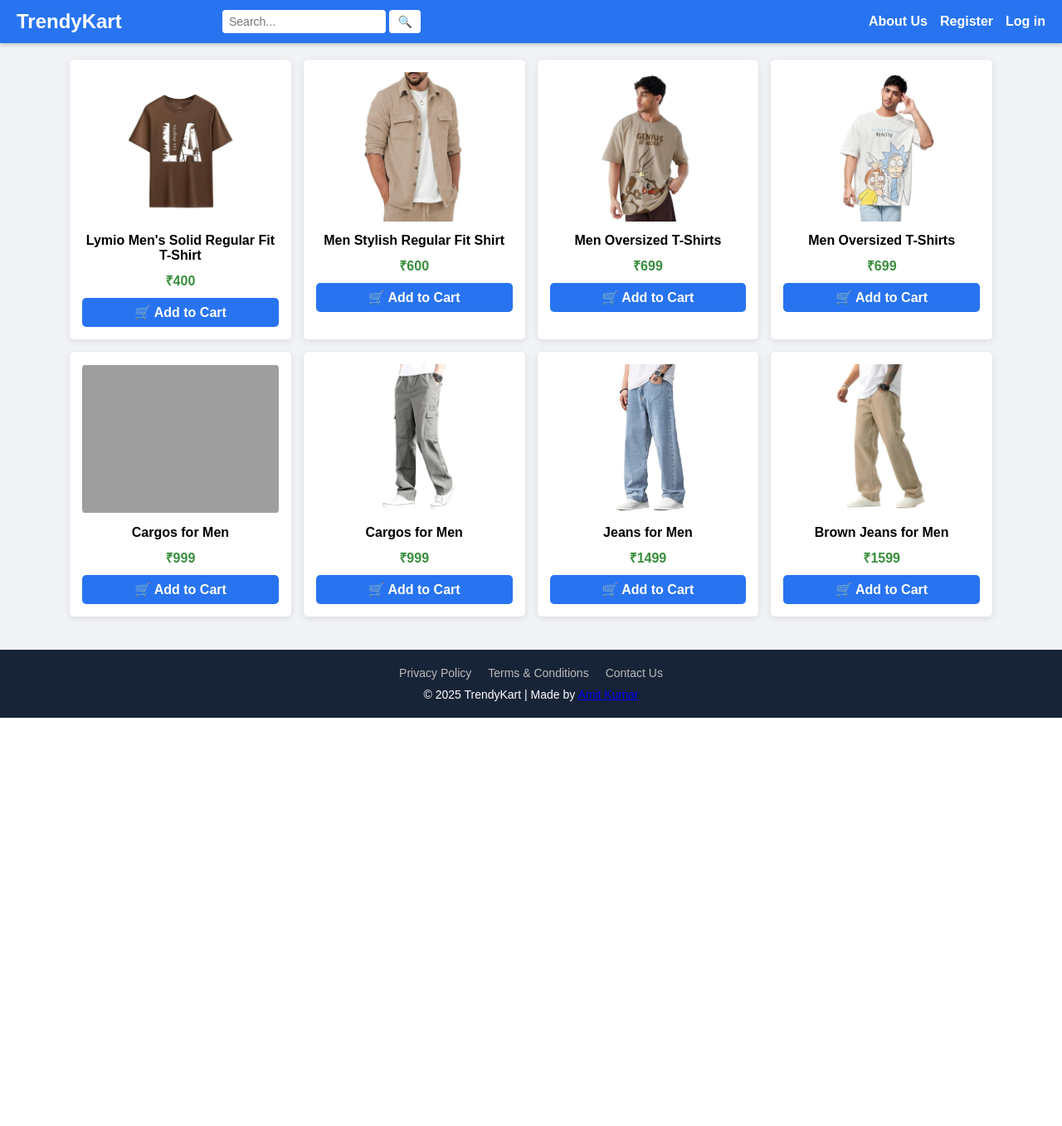
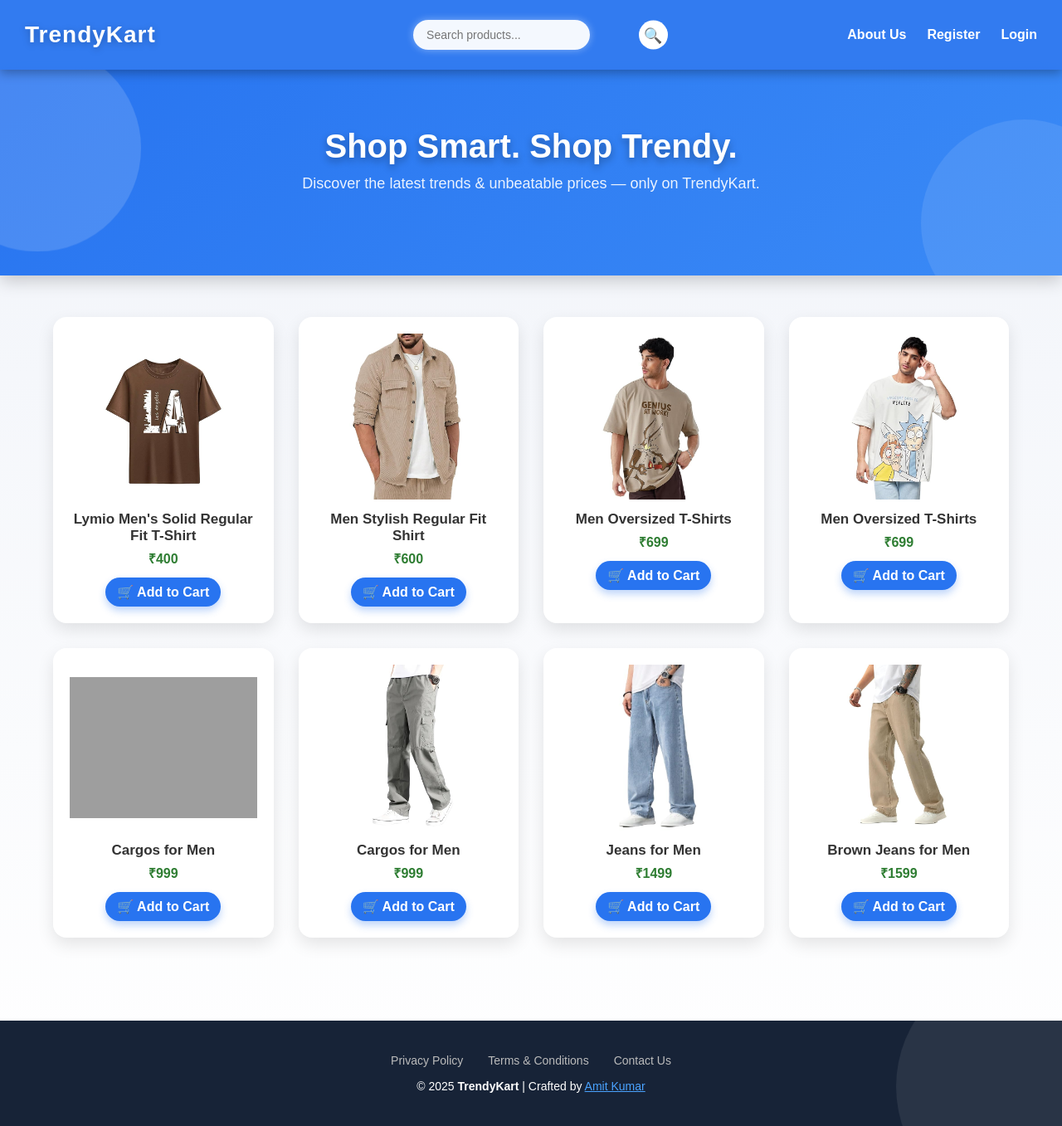
Before and after one commit to amitkumar1107/Web_project_TrendyKart, a Django app: page / in a window 1280 px wide. Shown: the whole page at 83% size. Before the commit the page ends 865 px from the top, so only its background shows below. Run offline with Django 5.2, Linux system fonts and the light colour scheme; data comes from the database, SQL or seed files in the repository; grey boxes are pictures that could not be loaded.

Commit message:
Update home.html

```diff
--- a/templates/home.html
+++ b/templates/home.html
@@ -5,220 +5,347 @@
   <meta name="viewport" content="width=device-width, initial-scale=1.0"/>
   <title>TrendyKart</title>
   <style>
+    /* ---------- Base Reset ---------- */
     * {
       margin: 0;
       padding: 0;
       box-sizing: border-box;
-      font-family: Arial, sans-serif;
+      font-family: "Poppins", sans-serif;
     }
 
     body {
-      background-color: #f1f3f6;
+      background: linear-gradient(180deg, #f0f3f9 0%, #ffffff 100%);
+      overflow-x: hidden;
+      perspective: 1200px;
     }
 
+    /* ---------- Header ---------- */
     .header {
-      background-color: #2874f0;
+      background: rgba(40, 116, 240, 0.95);
+      backdrop-filter: blur(10px);
       color: white;
-      padding: 12px 20px;
+      padding: 14px 30px;
       display: flex;
       align-items: center;
       justify-content: space-between;
       position: sticky;
       top: 0;
       z-index: 1000;
-      box-shadow: 0px 2px 5px rgba(0, 0, 0, 0.2);
+      box-shadow: 0px 4px 12px rgba(0, 0, 0, 0.3);
       flex-wrap: wrap;
+      transition: all 0.4s ease;
     }
 
     .logo {
-      font-size: 24px;
-      font-weight: bold;
-      flex: 1;
+      font-size: 28px;
+      font-weight: 700;
+      letter-spacing: 1px;
+      text-shadow: 0px 2px 8px rgba(0,0,0,0.25);
+      cursor: pointer;
+      transform: perspective(600px) rotateY(0deg);
+      transition: transform 0.5s ease;
     }
 
+    .logo:hover {
+      transform: perspective(600px) rotateY(15deg);
+    }
+
+    /* ---------- Search ---------- */
     .search-container {
+      flex: 2;
       display: flex;
-      align-items: center;
-      gap: 5px;
-      flex: 2;
+      justify-content: center;
+      position: relative;
+      max-width: 420px;
+      margin: 10px 0;
     }
 
     .search-container input[type="text"] {
-      flex: 1;
-      padding: 6px 8px;
+      width: 100%;
+      padding: 10px 16px;
+      border-radius: 40px;
       border: none;
+      outline: none;
       font-size: 14px;
-      border-radius: 4px;
+      background: rgba(255, 255, 255, 0.95);
+      box-shadow: 0 0 10px rgba(255,255,255,0.4);
+      transition: 0.3s ease;
+    }
+
+    .search-container input:focus {
+      box-shadow: 0 0 20px rgba(255,255,255,0.7);
     }
 
     .search-container button {
+      position: absolute;
+      right: 10px;
+      top: 50%;
+      transform: translateY(-50%);
+      border: none;
       background: #fff;
-      border: none;
-      padding: 6px 10px;
-      border-radius: 4px;
+      color: #2874f0;
+      font-size: 18px;
+      border-radius: 50%;
+      width: 35px;
+      height: 35px;
       cursor: pointer;
-      font-size: 14px;
+      transition: all 0.3s;
     }
 
+    .search-container button:hover {
+      transform: translateY(-50%) scale(1.1);
+      background: #e5e5e5;
+    }
+
+    /* ---------- Nav ---------- */
     .nav {
       display: flex;
-      flex: 2;
-      justify-content: flex-end;
+      gap: 25px;
       align-items: center;
-      gap: 15px;
+      flex-wrap: wrap;
     }
 
     .nav a {
       color: white;
       text-decoration: none;
-      font-size: 16px;
-      font-weight: bold;
+      font-weight: 600;
+      position: relative;
+      transition: color 0.3s ease;
     }
 
+    .nav a::after {
+      content: "";
+      position: absolute;
+      left: 0;
+      bottom: -3px;
+      width: 0%;
+      height: 2px;
+      background: white;
+      transition: width 0.3s;
+    }
+
+    .nav a:hover::after {
+      width: 100%;
+    }
+
+    /* ---------- Hero Section ---------- */
+    .hero {
+      background: linear-gradient(135deg, #2874f0, #3a8af6);
+      color: white;
+      text-align: center;
+      padding: 70px 20px 100px;
+      position: relative;
+      overflow: hidden;
+      box-shadow: 0 6px 20px rgba(0,0,0,0.2);
+    }
+
+    .hero::before {
+      content: "";
+      position: absolute;
+      top: -60px;
+      left: -80px;
+      width: 250px;
+      height: 250px;
+      background: rgba(255, 255, 255, 0.15);
+      border-radius: 50%;
+      animation: float 6s ease-in-out infinite alternate;
+    }
+
+    .hero::after {
+      content: "";
+      position: absolute;
+      bottom: -60px;
+      right: -80px;
+      width: 250px;
+      height: 250px;
+      background: rgba(255, 255, 255, 0.1);
+      border-radius: 50%;
+      animation: float 8s ease-in-out infinite alternate-reverse;
+    }
+
+    @keyframes float {
+      from { transform: translateY(0px); }
+      to { transform: translateY(30px); }
+    }
+
+    .hero h1 {
+      font-size: 40px;
+      font-weight: 700;
+      text-shadow: 0px 4px 10px rgba(0,0,0,0.3);
+      animation: fadeDown 1s ease;
+    }
+
+    .hero p {
+      margin-top: 12px;
+      font-size: 18px;
+      opacity: 0.9;
+      animation: fadeUp 1.2s ease;
+    }
+
+    @keyframes fadeDown {
+      from {opacity:0; transform:translateY(-20px);}
+      to {opacity:1; transform:translateY(0);}
+    }
+    @keyframes fadeUp {
+      from {opacity:0; transform:translateY(20px);}
+      to {opacity:1; transform:translateY(0);}
+    }
+
+    /* ---------- Product Cards ---------- */
     .product-container {
       display: grid;
-      grid-template-columns: repeat(auto-fit, minmax(220px, 1fr));
-      gap: 15px;
-      padding: 20px;
-      width: 90%;
-      margin: auto;
+      grid-template-columns: repeat(auto-fit, minmax(250px, 1fr));
+      gap: 30px;
+      padding: 50px 5%;
+      perspective: 1000px;
     }
 
     .product {
       background: white;
-      padding: 15px;
+      padding: 20px;
       text-align: center;
-      border-radius: 5px;
-      box-shadow: 0px 2px 10px rgba(0, 0, 0, 0.1);
-      transition: transform 0.3s;
+      border-radius: 16px;
+      box-shadow: 0 8px 20px rgba(0,0,0,0.1);
+      transform-style: preserve-3d;
+      transition: all 0.5s ease;
+      position: relative;
+      overflow: hidden;
     }
 
     .product:hover {
-      transform: scale(1.05);
+      transform: rotateY(12deg) rotateX(6deg) scale(1.05);
+      box-shadow: 0 12px 30px rgba(0,0,0,0.2);
+    }
+
+    .product::after {
+      content: "";
+      position: absolute;
+      top: -50%;
+      left: -50%;
+      width: 200%;
+      height: 200%;
+      background: radial-gradient(circle, rgba(40,116,240,0.08) 0%, transparent 60%);
+      transform: translateZ(-1px);
+      opacity: 0;
+      transition: 0.5s;
+    }
+
+    .product:hover::after {
+      opacity: 1;
     }
 
     .product img {
       width: 100%;
-      height: 180px;
+      height: 200px;
       object-fit: contain;
-      border-radius: 5px;
+      transition: transform 0.4s ease;
+    }
+
+    .product:hover img {
+      transform: scale(1.1);
     }
 
     .product h3 {
-      font-size: 16px;
-      margin: 10px 0;
+      font-size: 17px;
+      margin-top: 10px;
+      color: #333;
     }
 
     .product p {
+      color: #2e7d32;
+      font-weight: 700;
       font-size: 16px;
-      color: #388e3c;
-      font-weight: bold;
+      margin-top: 6px;
     }
 
     .cart-btn {
-      display: block;
-      margin-top: 10px;
-      padding: 8px 10px;
+      margin-top: 12px;
+      padding: 8px 14px;
       background: #2874f0;
       color: white;
+      border-radius: 25px;
       text-decoration: none;
-      border-radius: 5px;
-      font-weight: bold;
+      font-weight: 600;
+      display: inline-block;
+      transition: all 0.3s ease;
+      box-shadow: 0 5px 10px rgba(40,116,240,0.3);
     }
 
+    .cart-btn:hover {
+      transform: scale(1.05);
+      background: #1f63d9;
+    }
+
+    /* ---------- Footer ---------- */
     .footer {
-      background-color: #172337;
+      background: #172337;
       color: white;
-      padding: 20px;
-      margin-top: 20px;
+      padding: 40px 15px;
       text-align: center;
       font-size: 14px;
+      margin-top: 50px;
+      position: relative;
+      overflow: hidden;
+    }
+
+    .footer::before {
+      content: "";
+      position: absolute;
+      top: -100px;
+      right: -100px;
+      width: 300px;
+      height: 300px;
+      border-radius: 50%;
+      background: rgba(255,255,255,0.08);
+      animation: float 6s ease-in-out infinite alternate;
     }
 
     .footer-links {
       display: flex;
       justify-content: center;
+      gap: 30px;
+      margin-bottom: 15px;
       flex-wrap: wrap;
-      gap: 20px;
-      margin-bottom: 10px;
     }
 
     .footer-links a {
       color: #bbbbbb;
       text-decoration: none;
-      font-size: 14px;
+      transition: 0.3s;
     }
 
     .footer-links a:hover {
       color: white;
     }
 
-    /* ✅ Mobile View Fixes */
     @media (max-width: 768px) {
       .header {
         flex-direction: column;
-        align-items: center;
+        gap: 10px;
         text-align: center;
       }
-
-      .logo {
-        font-size: 20px;
-        margin-bottom: 10px;
+      .search-container {
+        width: 90%;
       }
-
-      .search-container {
-        flex-direction: column;
-        width: 100%;
-        padding: 10px 0;
+      .hero h1 {
+        font-size: 28px;
       }
-
-      .search-container form {
-        display: flex;
-        width: 90%;
-        margin: 0 auto;
-        gap: 6px;
-      }
-
-      .search-container input[type="text"] {
-        padding: 8px;
-        font-size: 14px;
-        border-radius: 4px;
-        flex: 3;
-      }
-
-      .search-container button {
-        padding: 8px;
-        font-size: 14px;
-        border-radius: 4px;
-        flex: 1;
-      }
-
-      .nav {
-        flex-wrap: wrap;
-        justify-content: center;
-        gap: 10px;
-        margin-top: 10px;
-      }
-
-      .nav a {
-        font-size: 14px;
-      }
-
       .product-container {
-        grid-template-columns: repeat(auto-fit, minmax(160px, 1fr));
+        padding: 30px 5%;
+        gap: 20px;
       }
     }
   </style>
 </head>
+
 <body>
-
   <!-- Header -->
   <div class="header">
-    <div class="logo">TrendyKart</div>
+    <div class="logo" onclick="window.location.href='/'">TrendyKart</div>
 
     <div class="search-container">
       <form method="get" action="{% url 'search' %}">
-        <input type="text" name="q" placeholder="Search..." value="{{ query }}">
+        <input type="text" name="q" placeholder="Search products..." value="{{ query }}">
         <button type="submit">🔍</button>
       </form>
     </div>
@@ -230,12 +357,18 @@
         <a href="{% url 'profile' %}">Profile</a>
       {% else %}
         <a href="{% url 'register' %}">Register</a>
-        <a href="{% url 'login' %}">Log in</a>
+        <a href="{% url 'login' %}">Login</a>
       {% endif %}
     </div>
   </div>
 
-  <!-- Products -->
+  <!-- Hero Section -->
+  <section class="hero">
+    <h1>Shop Smart. Shop Trendy.</h1>
+    <p>Discover the latest trends & unbeatable prices — only on TrendyKart.</p>
+  </section>
+
+  <!-- Product Section -->
   <div class="product-container">
     {% for prod in products %}
       <div class="product" onclick="window.location.href='/product/{{ prod.id }}/'">
@@ -254,8 +387,8 @@
       <a href="#">Terms & Conditions</a>
       <a href="{% url 'about' %}">Contact Us</a>
     </div>
-    © 2025 TrendyKart | Made by <a href="{% url 'about' %}">Amit Kumar</a>
+    © 2025 <strong>TrendyKart</strong> | Crafted by
+    <a href="{% url 'about' %}" style="color:#4aa3ff;">Amit Kumar</a>
   </div>
-
 </body>
 </html>
```
